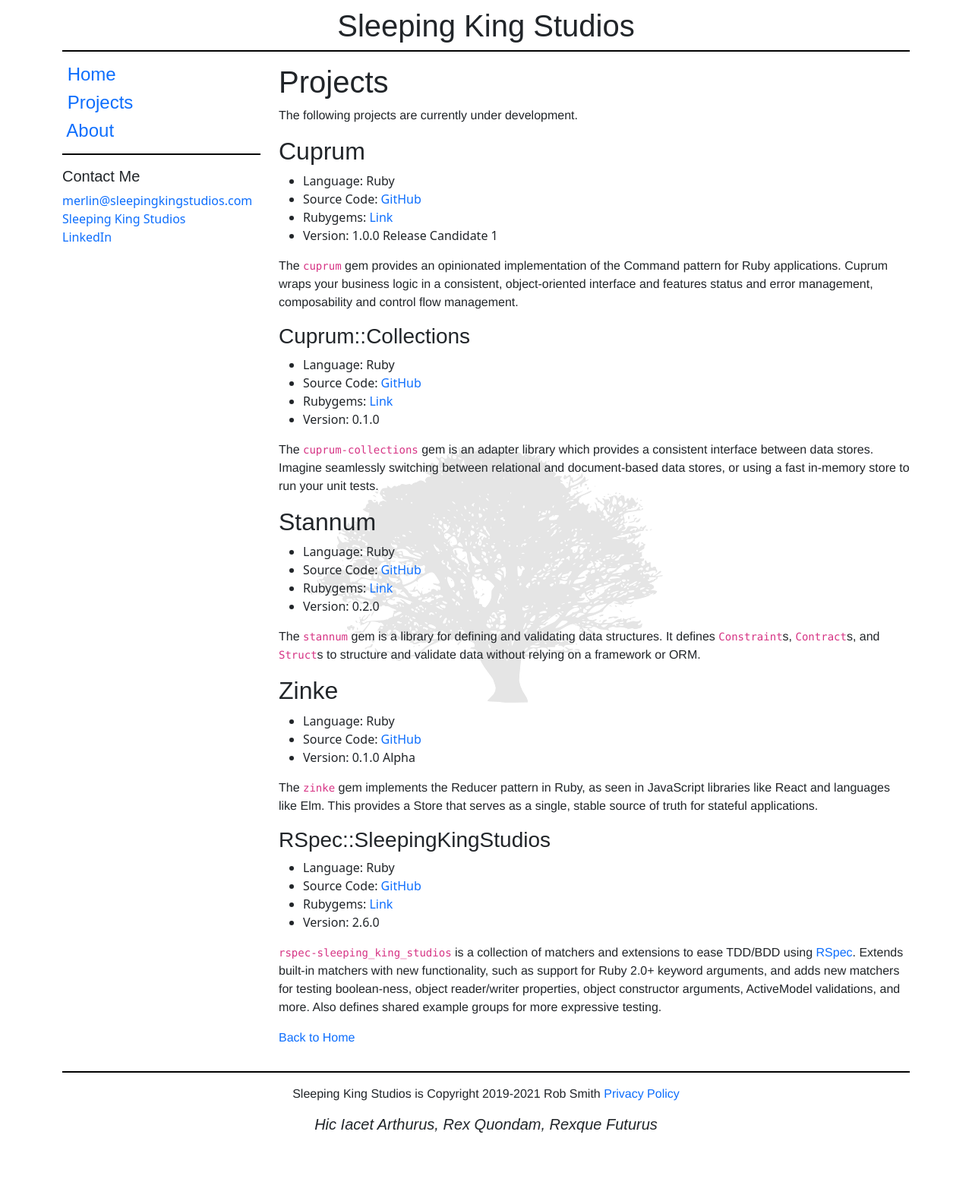
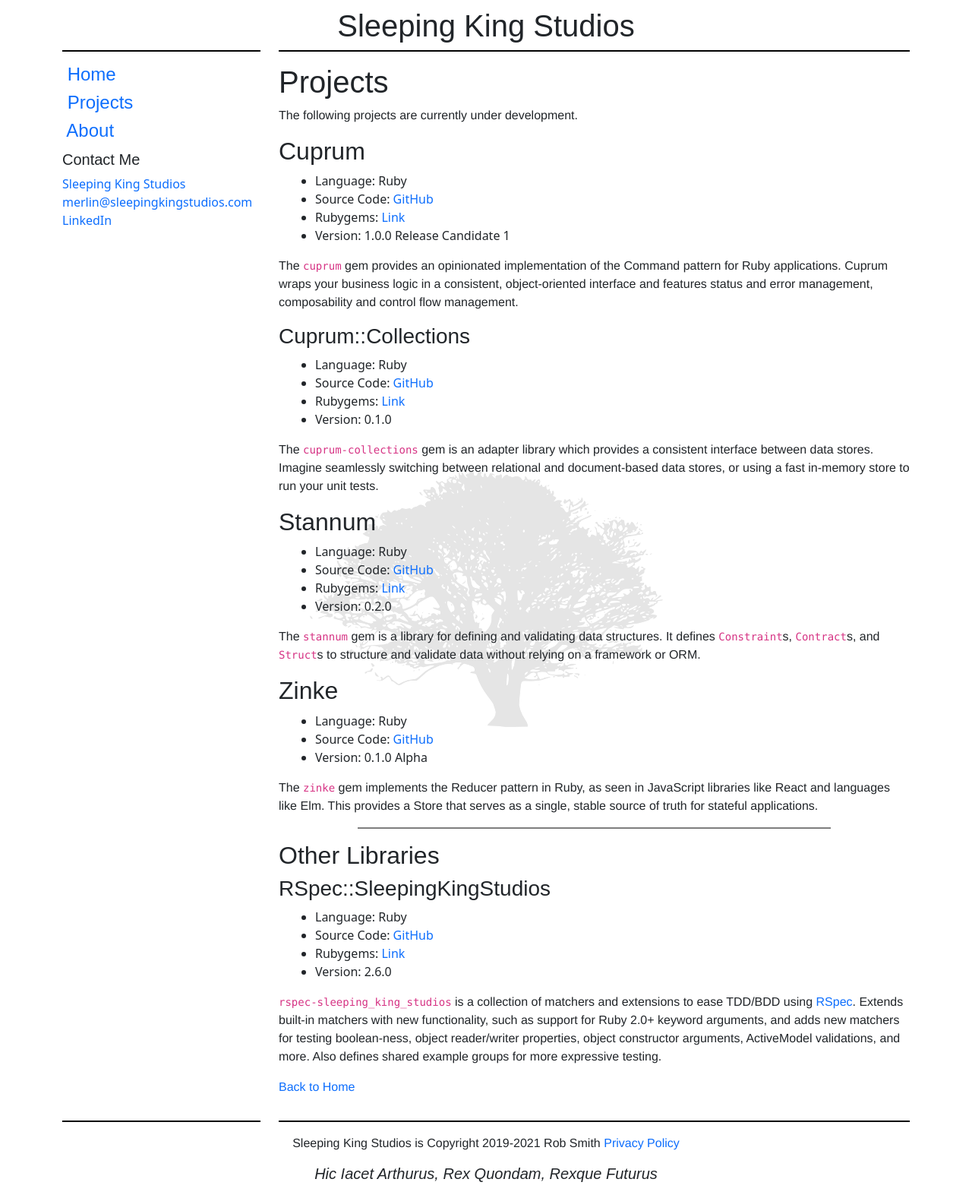
Before and after one commit to sleepingkingstudios/sleepingkingstudios.github.io, a Jekyll site: the page built from projects/index.md, in a window 1280 px wide. Shown: the whole page at 76% size. Built offline with Jekyll 4.4.1, drawn with Linux system fonts in a browser that asks for light colours; before the commit the page ends 1512 px from its top, so only the background shows below that.

Commit message:
Rework responsive design.

```diff
--- /dev/null
+++ b/_includes/contact.md
@@ -0,0 +1,30 @@
+<ul class="row contact-list">
+  <li class="col-xs-12 col-md">
+    <a href="https://github.com/sleepingkingstudios/">
+      <i class="fa fa-fw fa-github d-inline-block d-xl-none d-xxl-inline-block"></i>
+      <span class="d-inline d-xl-none">
+        GitHub
+      </span>
+      <span class="d-none d-xl-inline">
+        Sleeping King Studios
+      </span>
+    </a>
+  </li>
+  <li class="col-xs-12 col-md">
+    <a href="mailto:merlin@sleepingkingstudios.com">
+      <i class="fa fa-fw fa-envelope d-inline-block d-xl-none d-xxl-inline-block"></i>
+      <span class="d-inline d-xl-none">
+        Email
+      </span>
+      <span class="d-none d-xl-inline">
+        merlin@sleepingkingstudios.com
+      </span>
+    </a>
+  </li>
+  <li class="col-xs-12 col-md">
+    <a href="https://www.linkedin.com/in/robert-smith-bba5a84/">
+      <i class="fa fa-fw fa-linkedin d-inline-block d-xl-none d-xxl-inline-block"></i>
+      LinkedIn
+    </a>
+  </li>
+</ul>
--- a/_includes/footer.md
+++ b/_includes/footer.md
@@ -1,4 +1,16 @@
-<hr>
+<div class="row">
+  <div class="col-12 col-xl-3 d-none d-xl-block">
+    <hr>
+  </div>
+
+  <div class="col-12 col-xl-9">
+    <hr>
+  </div>
+</div>
+
+<div class="d-block d-xl-none text-center">
+  {% include contact.md %}
+</div>
 
 <p class="text-center">
   Sleeping King Studios is <i class="fa fa-copyright"></i> Copyright 2019-2021 Rob Smith
--- /dev/null
+++ b/_includes/navigation.md
@@ -0,0 +1,28 @@
+<nav>
+  <ul class="row mb-1 text-center text-xl-start">
+    <li class="col-12 col-md col-xl-12">
+      <h4>
+        <a href="/">
+          <i class="fa fa-fw fa-sm fa-home d-none d-sm-inline-block"></i>
+          Home
+        </a>
+      </h4>
+    </li>
+    <li class="col-12 col-md col-xl-12">
+      <h4>
+        <a href="/projects">
+          <i class="fa fa-fw fa-rocket d-none d-sm-inline-block"></i>
+          Projects
+        </a>
+      </h4>
+    </li>
+    <li class="col-12 col-md col-xl-12">
+      <h4>
+        <a href="/about">
+          <i class="fa fa-fw fa-question d-none d-sm-inline-block"></i>
+          About
+        </a>
+      </h4>
+    </li>
+  </ul>
+</nav>
--- a/_layouts/page.html
+++ b/_layouts/page.html
@@ -21,79 +21,24 @@
     <div class="container container-flex">
       <h1 class="title text-center" style="margin-top:10px;">{{ page.title }}</h1>
 
-      <hr style="margin-top:0px;">
+      <hr class="d-block d-md-none" style="margin-top:0px;">
 
       <div class="row">
-        <div class="col-md-3">
-          <nav>
-            <ul>
-              <li>
-                <h4>
-                  <a href="/">
-                    <i class="fa fa-fw fa-sm fa-home d-none d-sm-inline-block"></i>
-                    Home
-                  </a>
-                </h4>
-              </li>
-              <li>
-                <h4>
-                  <a href="/projects">
-                    <i class="fa fa-fw fa-rocket d-none d-sm-inline-block"></i>
-                    Projects
-                  </a>
-                </h4>
-              </li>
-              <li>
-                <h4>
-                  <a href="/about">
-                    <i class="fa fa-fw fa-question d-none d-sm-inline-block"></i>
-                    About
-                  </a>
-                </h4>
-              </li>
-            </ul>
-          </nav>
+        <div class="col-12 col-xl-3">
+          <hr class="d-none d-xl-block" style="margin-top:0px;">
 
+          {% include navigation.md %}
+
+          <div class="d-none d-xl-block">
+            <h5>Contact Me</h5>
+
+            {% include contact.md %}
+          </div>
+        </div>
+
+        <div class="col-12 col-xl-9">
           <hr style="margin-top:0px;">
 
-          <div>
-            <h5 class="text-center text-md-start">Contact Me</h5>
-
-            <ul class="contact-list">
-              <li>
-                <a href="mailto:merlin@sleepingkingstudios.com">
-                  <i class="fa fa-fw fa-envelope d-inline-block d-xl-none d-xxl-inline-block"></i>
-                  <span class="d-inline d-xl-none">
-                    Email
-                  </span>
-                  <span class="d-none d-xl-inline">
-                    merlin@sleepingkingstudios.com
-                  </span>
-                </a>
-              </li>
-              <li>
-                <a href="https://github.com/sleepingkingstudios/">
-                  <i class="fa fa-fw fa-github d-inline-block d-xl-none d-xxl-inline-block"></i>
-                  <span class="d-inline d-xl-none">
-                    GitHub
-                  </span>
-                  <span class="d-none d-xl-inline">
-                    Sleeping King Studios
-                  </span>
-                </a>
-              </li>
-              <li>
-                <a href="https://www.linkedin.com/in/robert-smith-bba5a84/">
-                  <i class="fa fa-fw fa-linkedin d-inline-block d-xl-none d-xxl-inline-block"></i>
-                  LinkedIn
-                </a>
-              </li>
-            </ul>
-          </div>
-
-          <hr class="d-block d-md-none" style="margin-top:0px;">
-        </div>
-        <div class="col-md-9">
           {{ content }}
         </div>
       </div>
--- a/assets/stylesheets.css
+++ b/assets/stylesheets.css
@@ -24,6 +24,7 @@
 
 nav ul li, ul.contact-list li {
   list-style: none;
+  margin-left: 0;
 }
 
 @media (max-width: 768px) {
@@ -67,6 +68,10 @@
   top: 2px;
 }
 
+ul li {
+  margin-left: 1em;
+}
+
 .card {
   background-color: rgba(255,255,255,0.7);
 }
--- a/projects/index.md
+++ b/projects/index.md
@@ -40,6 +40,10 @@
 
 The `zinke` gem implements the Reducer pattern in Ruby, as seen in JavaScript libraries like React and languages like Elm. This provides a Store that serves as a single, stable source of truth for stateful applications.
 
+<hr style="margin: 0 auto 1em; max-width: 75%; opacity: 0.5;" />
+
+## Other Libraries
+
 ### RSpec::SleepingKingStudios
 
 - Language: Ruby
```
